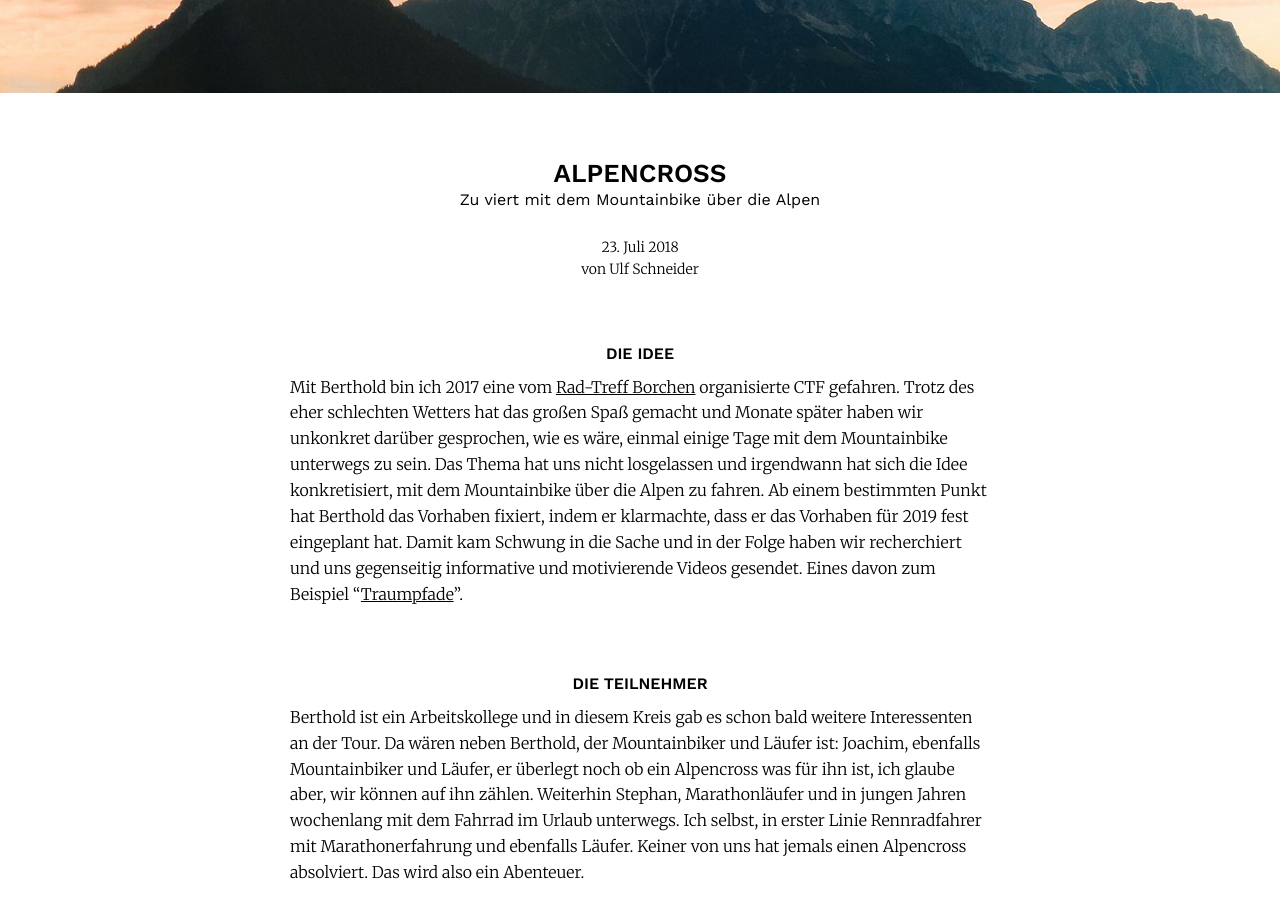
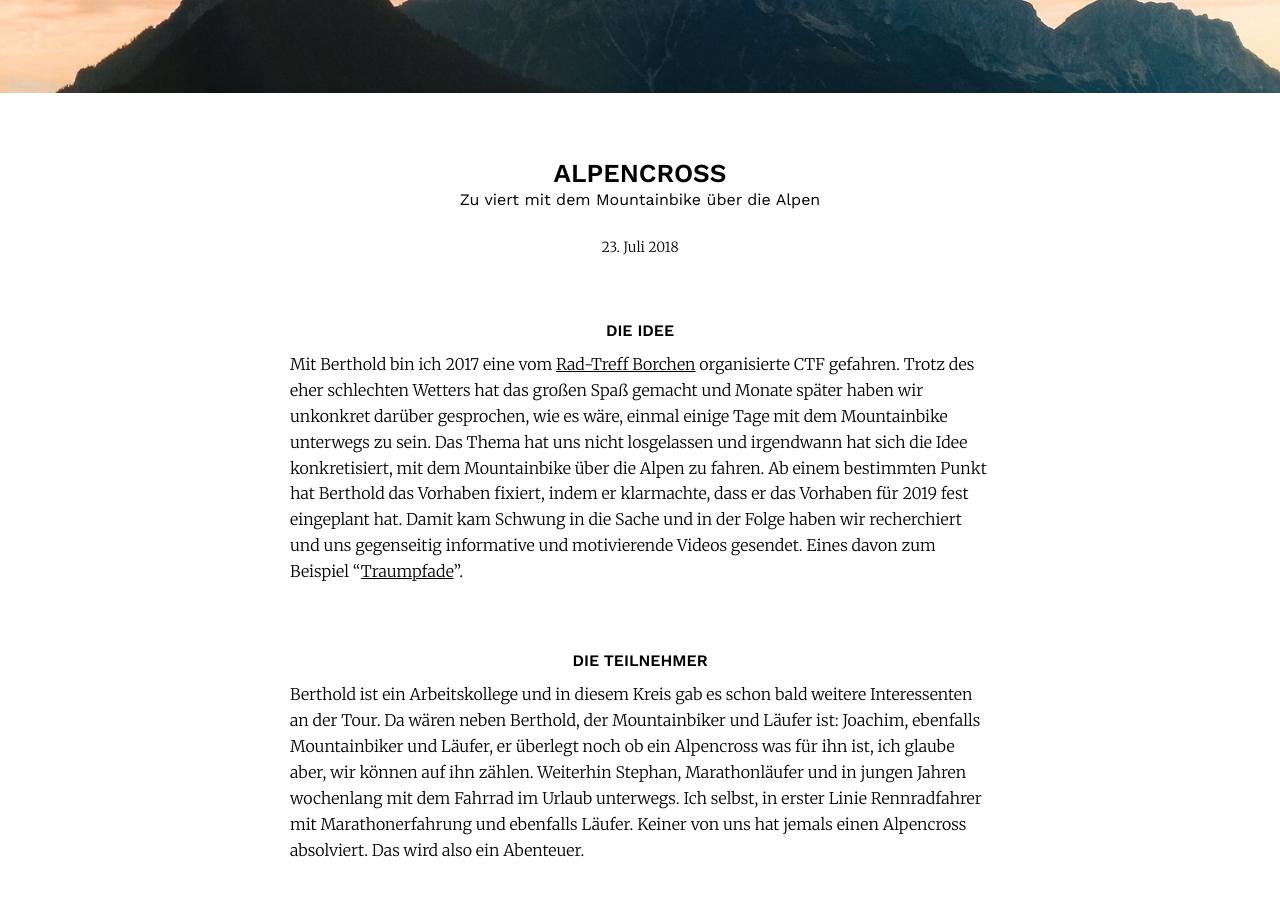
Before and after one commit to ulfschneider/bikepacking, a Jekyll site: the page built from _posts/2018-07-23-alpencross.md, in a window 1280 px wide and 900 px high, scrolled down 859 px. Built offline with Jekyll 4.4.1, drawn with Linux system fonts in a browser that asks for light colours.

Commit message:
Remove author

```diff
--- a/_posts/2018-07-23-alpencross.md
+++ b/_posts/2018-07-23-alpencross.md
@@ -6,7 +6,6 @@ bannersubtitle: Zu viert mit dem Mountainbike über die Alpen
 bannercolor: '#fbdac8'
 title:  Alpencross
 subtitle: Zu viert mit dem Mountainbike über die Alpen
-author: Ulf Schneider
 ---
 # Die Idee
 Mit Berthold bin ich 2017 eine vom [Rad-Treff Borchen](http://www.rad-treff-borchen.de) organisierte CTF gefahren. Trotz des eher schlechten Wetters hat das großen Spaß gemacht und Monate später haben wir unkonkret darüber gesprochen, wie es wäre, einmal einige Tage mit dem Mountainbike unterwegs zu sein. Das Thema hat uns nicht losgelassen und irgendwann hat sich die Idee konkretisiert, mit dem Mountainbike über die Alpen zu fahren. Ab einem bestimmten Punkt hat Berthold das Vorhaben fixiert, indem er klarmachte, dass er das Vorhaben für 2019 fest eingeplant hat. Damit kam Schwung in die Sache und in der Folge haben wir recherchiert und uns gegenseitig informative und motivierende Videos gesendet. Eines davon zum Beispiel "[Traumpfade](https://www.br.de/mediathek/video/traumpfade-mit-dem-mountainbike-ueber-die-alpen-av:5a3c404bdd95b200180bcb86)".
```
